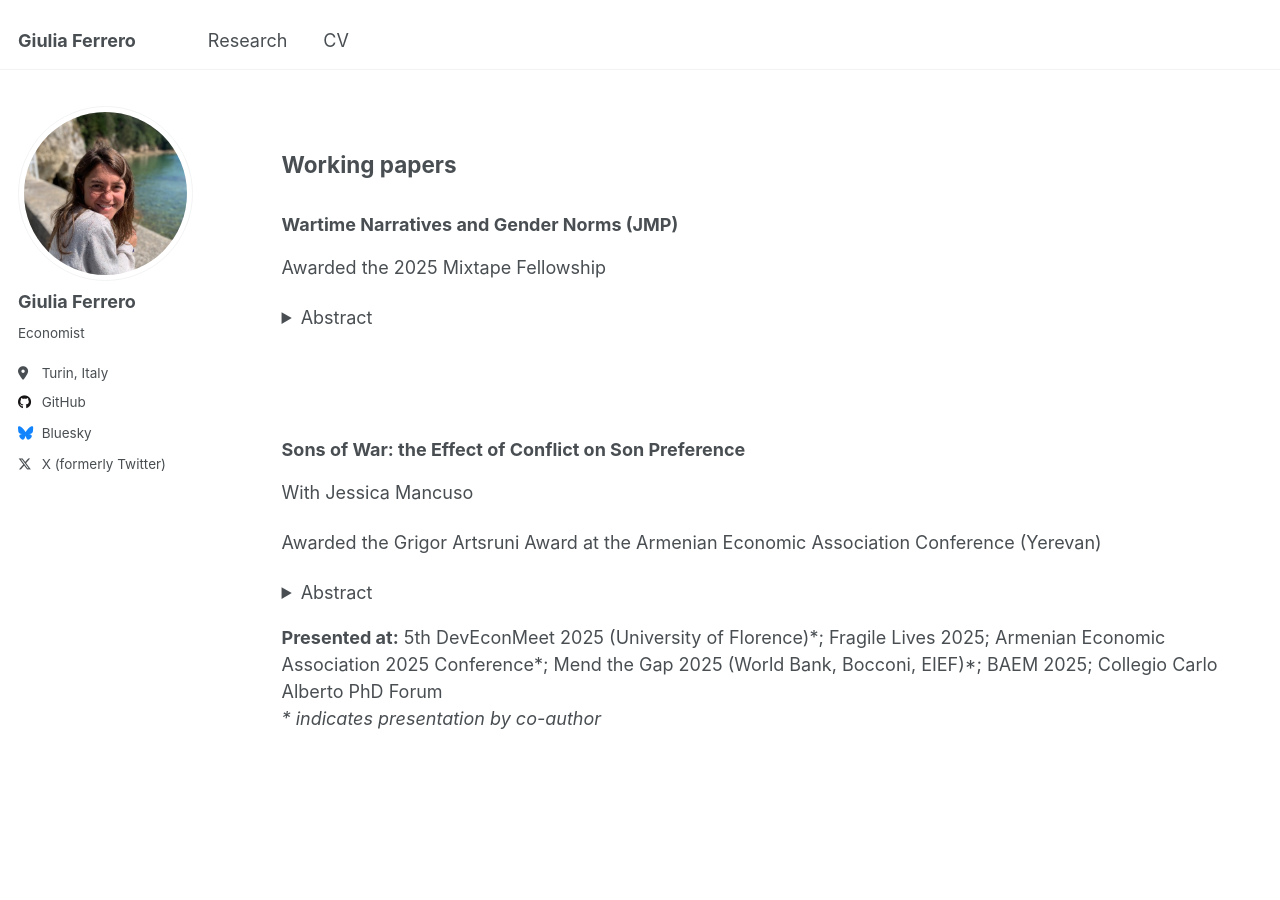
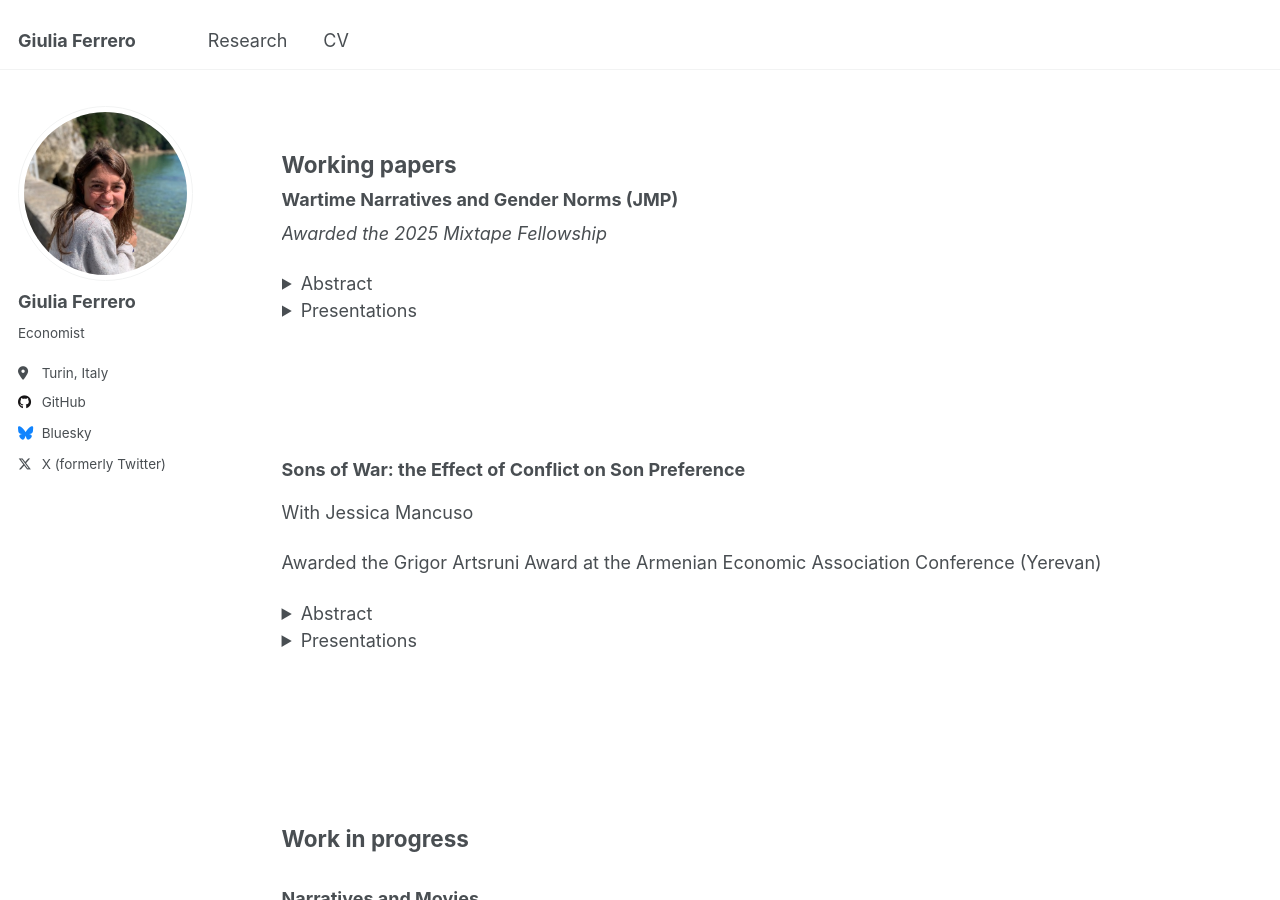
Before and after one commit to giuliferrero/giuliferrero.github.io, a Jekyll site: the page built from _pages/publications.md, in a window 1280 px wide and 900 px high. Built offline with Jekyll 4.4.1, drawn with Linux system fonts in a browser that asks for light colours.

Commit message:
Update publications.md

```diff
--- a/_pages/publications.md
+++ b/_pages/publications.md
@@ -5,51 +5,52 @@ permalink: /Research/
 author_profile: true
 ---
 
+
 <h2>Working papers</h2>
 
-<div class="research-item">
-  <div class="research-text">
-    <h3>
-      Wartime Narratives and Gender Norms <span class="jmp">(JMP)</span>
-    </h3>
+<div style="overflow:auto; margin-bottom:2.5rem;">
 
-<p class="venue">
-      Awarded the 2025 Mixtape Fellowship
-</p>
+  <h3 style="margin-top:0;">
+    Wartime Narratives and Gender Norms (JMP)
+  </h3>
 
+
+  <p style="font-style:italic; margin-top:0.25rem;">
+    Awarded the 2025 Mixtape Fellowship
+  </p>
+
+  <details>
+    <summary>Abstract</summary>
+    <p>
+      Can governments rapidly reshape social and gender norms through mass
+      media in response to large economic shocks? I focus on the U.S. home
+      front during World War II, when severe labor shortages prompted the
+      federal government to actively promote women’s employment through
+      nationwide media campaigns. To examine how this effort reshaped public
+      discourse, I construct a new dataset combining historical newspapers
+      with a newly digitized archive of women’s magazines, allowing the
+      tracing of changes in representations of women before, during, and
+      after the war. Exploiting local variation in war-induced labor
+      shortages and using an event-study design, I document a pronounced
+      wartime shift toward portraying women as workers, followed by a rapid
+      retreat once the war ended. While these narratives were short-lived,
+      areas more exposed to wartime pressures experienced a more persistent
+      increase in the visibility of women in public discourse. I then examine
+      whether exposure to wartime narratives influenced postwar attitudes
+      toward women’s roles. Combining historical survey data with a
+      shift-share strategy based on magazine circulation and content, the
+      results suggest that institutional messaging can rapidly reshape social
+      narratives, with effects that may persist beyond the original economic
+      shock even as economic conditions revert.
+    </p>
+  </details>
 <details>
-<summary>Abstract</summary>
+<summary>Presentations</summary>
 <p>
-        Can governments rapidly reshape social and gender norms through mass
-        media in response to large economic shocks? I focus on the U.S. home
-        front during World War II, when severe labor shortages prompted the
-        federal government to actively promote women’s employment through
-        nationwide media campaigns. To examine how this effort reshaped public
-        discourse, I construct a new dataset combining historical newspapers
-        with a newly digitized archive of women’s magazines, allowing the
-        tracing of changes in representations of women before, during, and
-        after the war. Exploiting local variation in war-induced labor
-        shortages and using an event-study design, I document a pronounced
-        wartime shift toward portraying women as workers, followed by a rapid
-        retreat once the war ended. While these narratives were short-lived,
-        areas more exposed to wartime pressures experienced a more persistent
-        increase in the visibility of women in public discourse. I then examine
-        whether exposure to wartime narratives influenced postwar attitudes
-        toward women’s roles. Combining historical survey data with a
-        shift-share strategy based on magazine circulation and content, the
-        results suggest that institutional messaging can rapidly reshape social
-        narratives, with effects that may persist beyond the original economic
-        shock even as economic conditions revert.
+<strong>Presented at:</strong>
+
 </p>
 </details>
-</div>
-
-<!-- optional image -->
-<!--
-<div class="research-image">
-<img src="/images/research/wwii_women.jpg">
-</div>
--->
 </div>
 
 <br><br>
@@ -67,6 +68,7 @@ With Jessica Mancuso
 Awarded the Grigor Artsruni Award at the Armenian Economic Association Conference (Yerevan)
 </p>
 
+
 <details>
 <summary>Abstract</summary>
 <p>
@@ -74,13 +76,16 @@ Armenia and Azerbaijan, engaged in the Nagorno-Karabakh conflict, are known for
 </p>
 </details>
 
-<p class="presentations">
+<details>
+<summary>Presentations</summary>
+<p>
 <strong>Presented at:</strong>
 5th DevEconMeet 2025 (University of Florence)*; Fragile Lives 2025; Armenian
 Economic Association 2025 Conference*; Mend the Gap 2025 (World Bank,
 Bocconi, EIEF)*; BAEM 2025; Collegio Carlo Alberto PhD Forum<br>
 <em>* indicates presentation by co-author</em>
 </p>
+</details>
 </div>
 </div>
 
```
